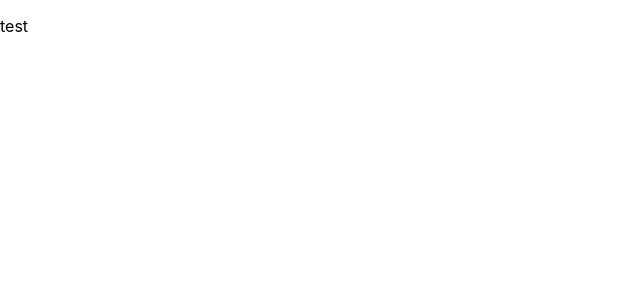
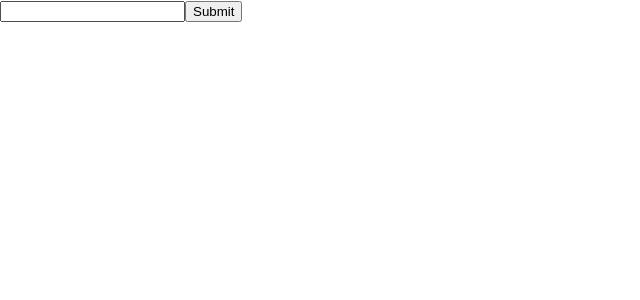
Before and after one commit to EH127/mission, a React (Create React App) app: page / in a window 1280 px wide. Shown: the top 300 px of the page, without its empty margins (0-640 px from the left). Built offline with nearby package versions, Linux system fonts and the light colour scheme; the HTML template or start-up script is replaced by a standard one.

Commit message:
add a function to add a task

```diff
--- a/src/App.tsx
+++ b/src/App.tsx
@@ -1,9 +1,13 @@
-function App() {
+import {useState} from "react"
+import ITask from "./components/interfaces/ITask"
+import Status from "./components/Status"
+const App = () => {
+  const [tasks, setTasks] = useState<ITask[]>([])
   return (
     <>
-      <p>test</p>
+      <Status tasks={tasks} setTasks={setTasks}/>
     </>
-  );
+  )
 }
 
-export default App;
+export default App
--- /dev/null
+++ b/src/components/Status.tsx
@@ -0,0 +1,38 @@
+import { useState } from "react";
+import IStatusProps from "./interfaces/IAddTaskProps";
+import ITask from "./interfaces/ITask";
+
+const Status = (props: IStatusProps) => {
+  const [taskName, setTaskName] = useState("");
+  const { tasks, setTasks } = props;
+
+  const addTask = (event: any) => {
+    event.preventDefault();
+    if(tasks.find(task => task.name === taskName )){
+      return;
+    }
+    setTasks([...tasks, { name: taskName, label: [] }]);
+  };
+
+  return (
+    <>
+      <form onSubmit={addTask}>
+        <label>
+          <input
+            type="text"
+            name="name"
+            onChange={(text) => setTaskName(text.target.value)}
+          />
+        </label>
+        <input type="submit" value="Submit" />
+      </form>
+      <ul>
+        {tasks.map((task, index) => {
+          return <li key={index}>{task.name}</li>;
+        })}
+      </ul>
+    </>
+  );
+};
+
+export default Status;
--- /dev/null
+++ b/src/components/interfaces/IAddTaskProps.tsx
@@ -0,0 +1,6 @@
+import ITask from "./ITask";
+
+export default interface IStatusProps {
+  tasks: ITask[];
+  setTasks: Function;
+}
--- /dev/null
+++ b/src/components/interfaces/ITask.tsx
@@ -0,0 +1,4 @@
+export default interface ITask {
+  name: string;
+  label: string[];
+}
```
